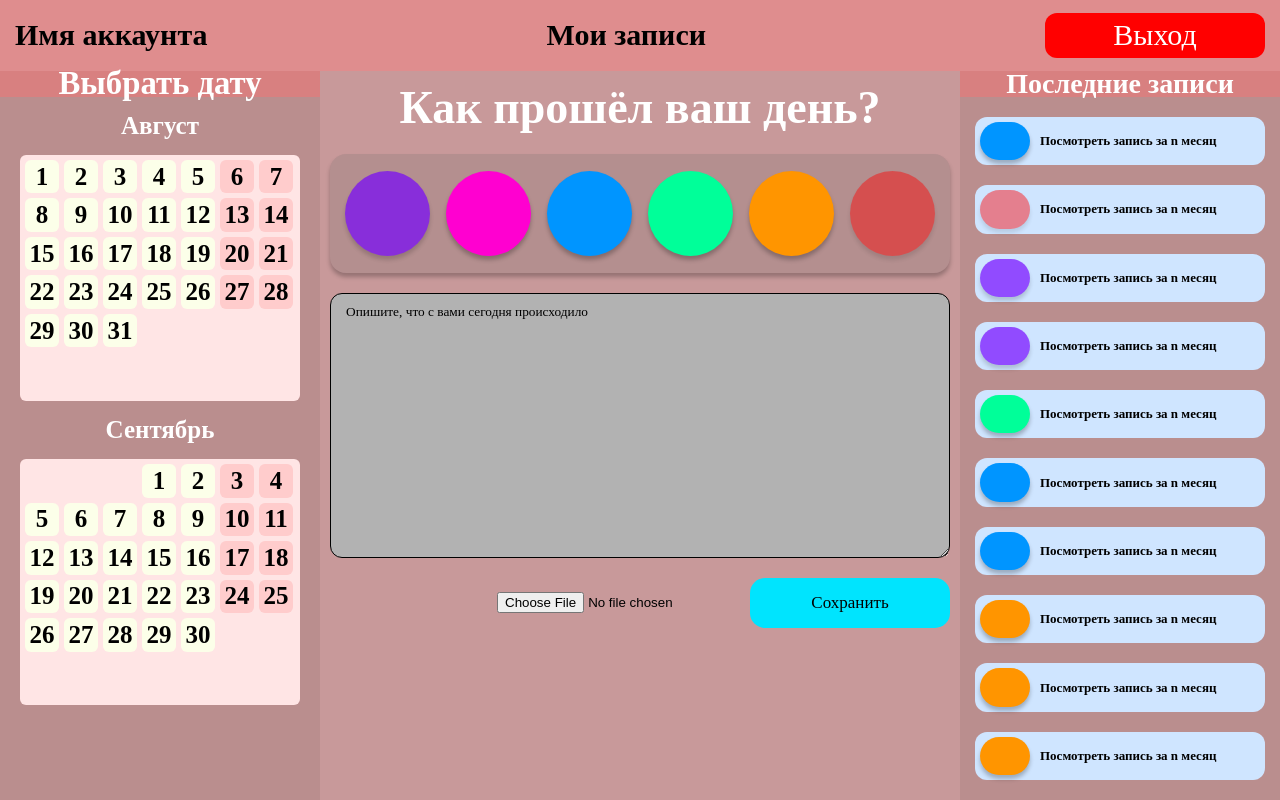
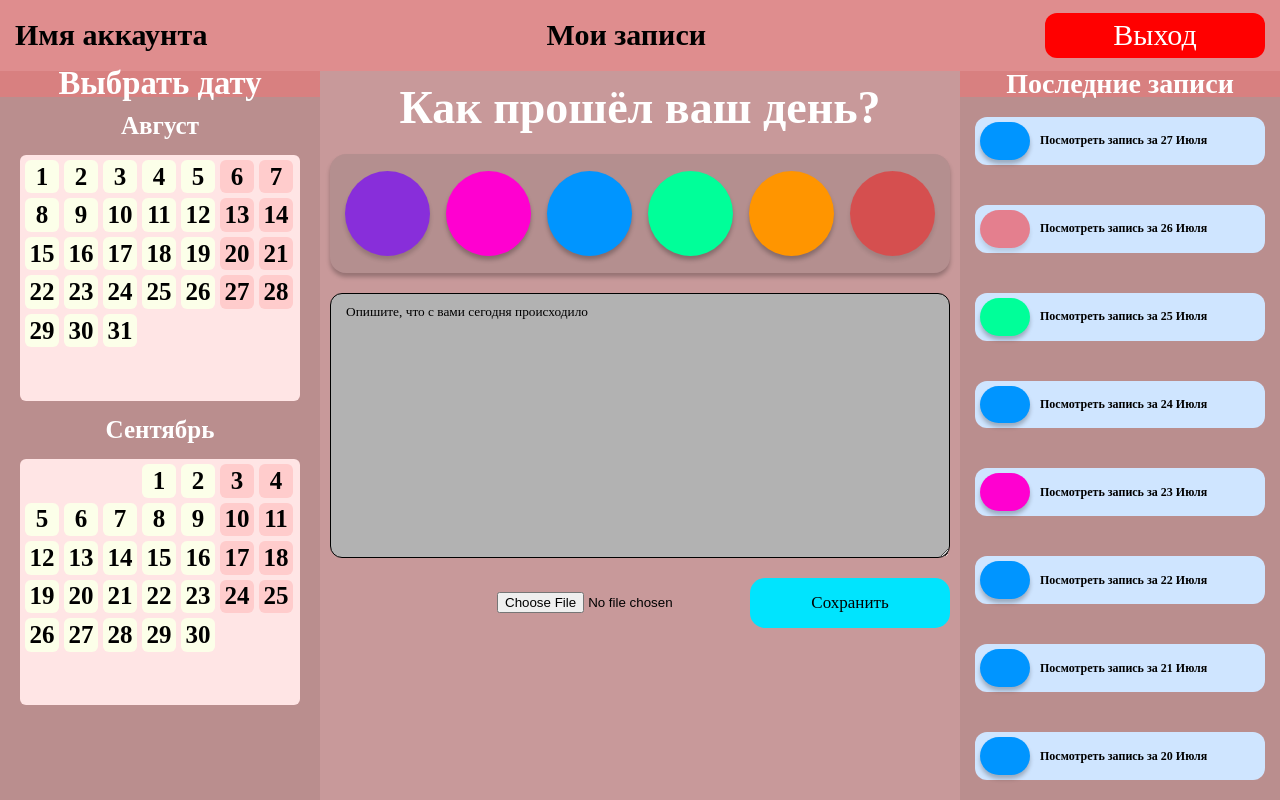
Before and after one commit to ArtemDema/Daily-report-django-react, a React (Vite) app in the folder frontend-daily-report/: page / in a window 1280 px wide. Built offline with nearby package versions, Linux system fonts and the light colour scheme; a web font is replaced by a local one.

Commit message:
changed create structure on /myreports

```diff
--- a/frontend-daily-report/components/LeftSide/SelectDate/index.jsx
+++ b/frontend-daily-report/components/LeftSide/SelectDate/index.jsx
@@ -15,8 +15,8 @@ function SelectDate({countSkip, countDays, monthId}) {
         <h2 className={selectDateStyles.monthName} >{months[monthId - 1]}</h2>
         <div className={selectDateStyles.month}>
           {daysArray.map((day, index) => (
-            <div key={index} className={day === null ? selectDateStyles.monthDayNull : selectDateStyles.monthDay} id={index % 7 == 5 || index % 7 === 6 ? "weekend" : "workDay"}>
-                <h2 className={selectDateStyles.numberOfDay} >{day}</h2>
+            <div key={index} className={`${day === null ? selectDateStyles.monthDayNull : selectDateStyles.monthDay} ${index % 7 == 5 || index % 7 === 6 ? "weekend" : "workDay"}`}>
+                <h2 className={selectDateStyles.numberOfDay}>{day}</h2>
             </div>
           ))}
         </div>
--- a/frontend-daily-report/components/ReportsPage/ListOfReports/ListOfReports.module.css
+++ b/frontend-daily-report/components/ReportsPage/ListOfReports/ListOfReports.module.css
@@ -1,17 +1,3 @@
-.frontSide{
-  max-width: 1280px;
-  width: 100%;
-  height: 100%;
-  background-color: #C8999A;
-  display: flex;
-  flex-direction: column;
-  justify-content: top;
-  align-items: center;
-  padding: 5px 20px;
-  box-sizing: border-box;
-  gap: 4.8px;
-}
-
 .frontSide h4{
     font-size: 17px;
 }
--- a/frontend-daily-report/components/ReportsPage/ReportsPage.module.css
+++ b/frontend-daily-report/components/ReportsPage/ReportsPage.module.css
@@ -0,0 +1,13 @@
+.frontSide{
+  max-width: 1280px;
+  width: 100%;
+  height: 100%;
+  background-color: #C8999A;
+  display: flex;
+  flex-direction: column;
+  justify-content: top;
+  align-items: center;
+  padding: 5px 20px;
+  box-sizing: border-box;
+  gap: 4.8px;
+}
--- a/frontend-daily-report/components/RightSide/LastReports/LastReports.module.css
+++ b/frontend-daily-report/components/RightSide/LastReports/LastReports.module.css
@@ -28,7 +28,7 @@
 }
 
 .lastReport h4{
-    font-size: 13px;
+    font-size: 12px;
 }
 
 .emotion{
--- a/frontend-daily-report/components/RightSide/LastReports/index.jsx
+++ b/frontend-daily-report/components/RightSide/LastReports/index.jsx
@@ -1,60 +1,14 @@
 import lastReportsStyles from "./LastReports.module.css"
 
-// временно реализованы пустышки. В них нет никакой информации и они нужны только для того, что бы показать будущие
-// стили и смысл компонента
-function LastReports() {
+function LastReports({emotion, monthNumber, monthNumberDay}) {
+
+    const month = ["Января", "Февраля", "Марта", "Апреля", "Мая", "Июня", "Июля", "Августа", "Сентября", "Октября", "Ноября", "Декабря"]
     return(
         <div className={lastReportsStyles.lastReportsDiv}>
             <div className={lastReportsStyles.lastReport}>
-                <div className={lastReportsStyles.emotion} id="good"></div>
-                <h4>Посмотреть запись за n месяц</h4>
+                <div className={lastReportsStyles.emotion} id={emotion}></div>
+                <h4>Посмотреть запись за {monthNumberDay} {month[monthNumber - 1]}</h4>
             </div>
-
-            <div className={lastReportsStyles.lastReport}>
-                <div className={lastReportsStyles.emotion} id="terrible"></div>
-                <h4>Посмотреть запись за n месяц</h4>
-            </div>
-
-            <div className={lastReportsStyles.lastReport}>
-                <div className={lastReportsStyles.emotion} id="excellent"></div>
-                <h4>Посмотреть запись за n месяц</h4>
-            </div>
-
-            <div className={lastReportsStyles.lastReport}>
-                <div className={lastReportsStyles.emotion} id="excellent"></div>
-                <h4>Посмотреть запись за n месяц</h4>
-            </div>
-
-            <div className={lastReportsStyles.lastReport}>
-                <div className={lastReportsStyles.emotion} id="notBad"></div>
-                <h4>Посмотреть запись за n месяц</h4>
-            </div>
-
-            <div className={lastReportsStyles.lastReport}>
-                <div className={lastReportsStyles.emotion} id="good"></div>
-                <h4>Посмотреть запись за n месяц</h4>
-            </div>
-
-            <div className={lastReportsStyles.lastReport}>
-                <div className={lastReportsStyles.emotion} id="good"></div>
-                <h4>Посмотреть запись за n месяц</h4>
-            </div>
-
-            <div className={lastReportsStyles.lastReport}>
-                <div className={lastReportsStyles.emotion} id="bad"></div>
-                <h4>Посмотреть запись за n месяц</h4>
-            </div>
-
-            <div className={lastReportsStyles.lastReport}>
-                <div className={lastReportsStyles.emotion} id="bad"></div>
-                <h4>Посмотреть запись за n месяц</h4>
-            </div>
-
-            <div className={lastReportsStyles.lastReport}>
-                <div className={lastReportsStyles.emotion} id="bad"></div>
-                <h4>Посмотреть запись за n месяц</h4>
-            </div>
-
         </div>
     )
 }
--- a/frontend-daily-report/components/RightSide/index.jsx
+++ b/frontend-daily-report/components/RightSide/index.jsx
@@ -7,7 +7,14 @@ function rightSide() {
             <div className='nameRightDiv'>
               <h3>Последние записи</h3>
             </div>
-            <LastReports />
+            <LastReports emotion={"good"} monthNumber={7} monthNumberDay={27} />
+            <LastReports emotion={"terrible"} monthNumber={7} monthNumberDay={26} />
+            <LastReports emotion={"notBad"} monthNumber={7} monthNumberDay={25} />
+            <LastReports emotion={"good"} monthNumber={7} monthNumberDay={24} />
+            <LastReports emotion={"fine"} monthNumber={7} monthNumberDay={23} />
+            <LastReports emotion={"good"} monthNumber={7} monthNumberDay={22} />
+            <LastReports emotion={"good"} monthNumber={7} monthNumberDay={21} />
+            <LastReports emotion={"good"} monthNumber={7} monthNumberDay={20} />
           </div>
     )
 }
--- a/frontend-daily-report/src/index.css
+++ b/frontend-daily-report/src/index.css
@@ -101,6 +101,6 @@ header{
     opacity: 44%;
 }
 
-#weekend{
+.weekend{
   background-color: #FFCCCC !important;
 }
```
Also changed, not shown: frontend-daily-report/components/ReportsPage/ListOfReports/index.jsx (+7 -57 lines), frontend-daily-report/components/ReportsPage/index.jsx (+6 -1 lines).
